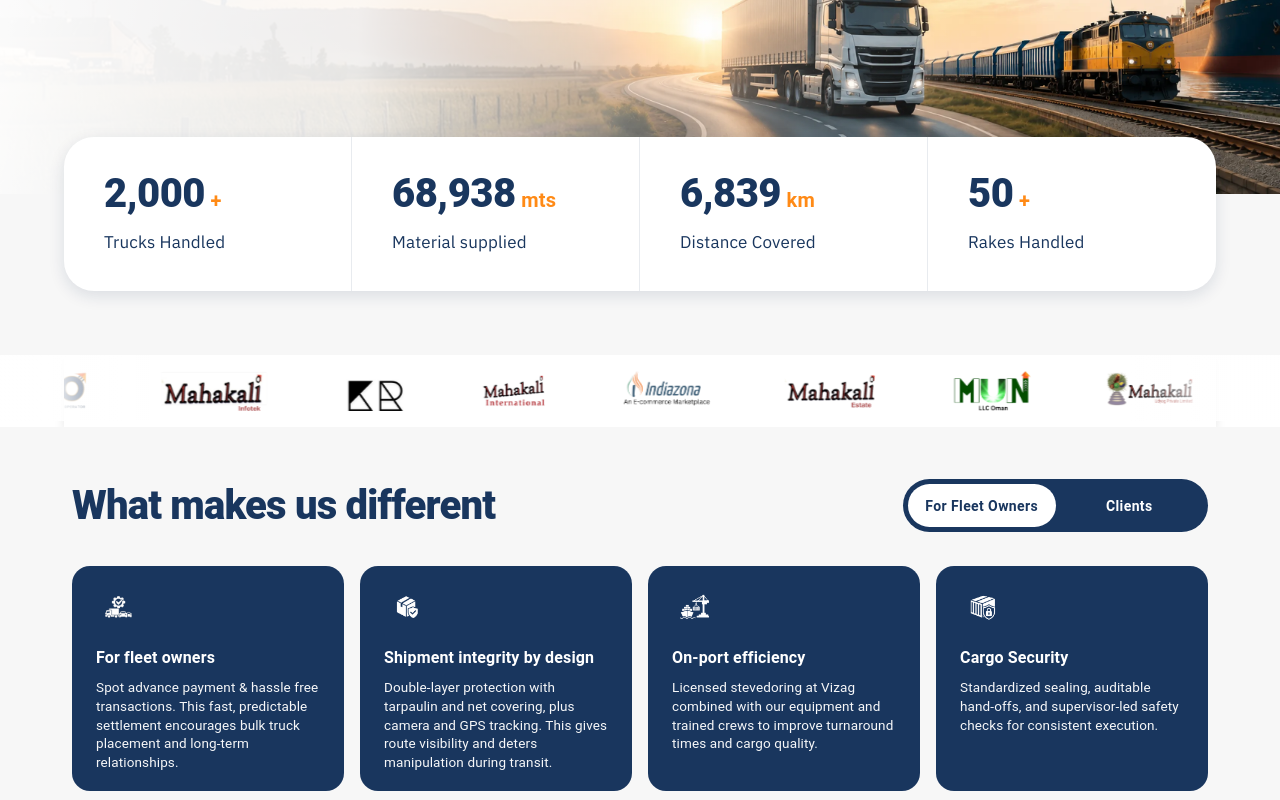
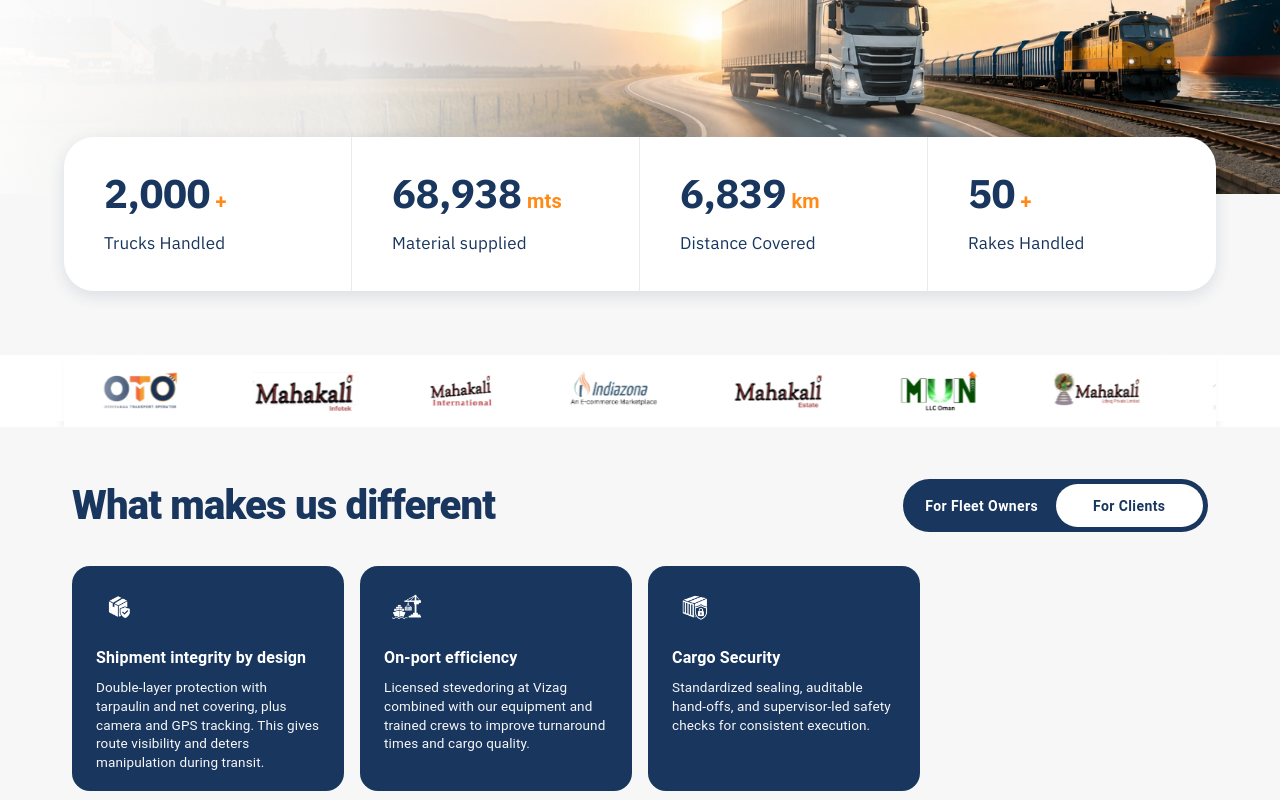
Before and after one commit to Mahakaliinfotek/oto, a React (Vite) app: page /home-page-v2 in a window 1280 px wide. Shown: the part 460-1260 px from the top of the page. Built offline with nearby package versions, Linux system fonts and the light colour scheme.

Commit message:
fixed animations

```diff
--- a/src/App.jsx
+++ b/src/App.jsx
@@ -19,8 +19,8 @@ function App() {
       <Route path="/story" element={<Story/>}/>
       <Route path="/about-us" element={<Story/>}/>
       <Route path="/" element={<HomePageLayout />}>
-        <Route path="/" element={<HomePage />} />
-        <Route path="home-page-v2" element={<HomePageV2 />} />
+        <Route path="/" element={<HomePageV2 />} />
+        <Route path="/home-page-v2" element={<HomePageV2 />} />
 
         <Route path="/legacy-leadership" element={<LegacyLeadershipPage/>} />
         <Route path="/sustainability" element={<Sustainability/>} />
--- /dev/null
+++ b/src/components/Animations/AnimatedCounter.jsx
@@ -0,0 +1,90 @@
+import { useEffect, useRef, useState } from "react";
+import { Box } from "@mui/material";
+import {
+  animate,
+  useInView,
+  useReducedMotion,
+} from "framer-motion";
+
+export default function AnimatedCounter({
+  value = 0,
+  duration = 2,
+  delay = 0,
+  once = true,
+  locale = "en-IN",
+  decimals = 0,
+  startValue = 0,
+  start = true,
+  sx = {},
+}) {
+  const counterRef = useRef(null);
+
+  const isInView = useInView(counterRef, {
+    once,
+    amount: 0.5,
+  });
+
+  const prefersReducedMotion = useReducedMotion();
+  const [displayValue, setDisplayValue] = useState(startValue);
+  const hasAnimatedRef = useRef(false);
+
+  const numericValue =
+    typeof value === "number"
+      ? value
+      : Number(String(value).replace(/,/g, ""));
+
+  useEffect(() => {
+    if (!start || !isInView) return;
+    if (!Number.isFinite(numericValue)) return;
+    if (once && hasAnimatedRef.current) return;
+
+    hasAnimatedRef.current = true;
+
+    if (prefersReducedMotion) {
+      setDisplayValue(numericValue);
+      return;
+    }
+
+    setDisplayValue(startValue);
+
+    const controls = animate(startValue, numericValue, {
+      duration,
+      delay,
+      ease: [0.22, 1, 0.36, 1],
+
+      onUpdate(latest) {
+        setDisplayValue(latest);
+      },
+    });
+
+    return () => controls.stop();
+  }, [
+    start,
+    isInView,
+    numericValue,
+    startValue,
+    duration,
+    delay,
+    once,
+    prefersReducedMotion,
+  ]);
+
+  const formattedValue = new Intl.NumberFormat(locale, {
+    minimumFractionDigits: decimals,
+    maximumFractionDigits: decimals,
+  }).format(displayValue);
+
+  return (
+    <Box
+      ref={counterRef}
+      component="span"
+      sx={{
+        display: "inline-block",
+        fontVariantNumeric: "tabular-nums",
+        ...sx,
+      }}
+    >
+      {formattedValue}
+    </Box>
+  );
+}
--- a/src/components/common/CompanyStrip.jsx
+++ b/src/components/common/CompanyStrip.jsx
@@ -22,7 +22,7 @@ export default function CompanyStrip({
         { logo: rse, link: "https://ransanenterprises.com/" },
         { logo: oto, link: "https://otovizag.com/" },
         { logo: mi, link: "https://mahakaliinfotek.com/" },
-        { logo: rp, link: "https://krishnaresource.com/" },
+        // { logo: rp, link: "https://krishnaresource.com/" },
         { logo: minter, link: "https://mahakaliinternational.com/" },
     ];
 
--- a/src/components/common/Footer.jsx
+++ b/src/components/common/Footer.jsx
@@ -66,12 +66,13 @@ export default function Footer() {
         <Box
             sx={{
                 width: "100%",
-                bgcolor: "#043D4E",
+                bgcolor: "#193B6C",
                 color: "#E2E2E2",
                 pt: 6,
                 pb: 3,
                 px: { xs: 3, md: 8 },
                 fontFamily: "Inter",
+                borderTop:"1px solid #4F6D78",
             }}
         >
             {/* TOP SECTION */}
@@ -81,6 +82,7 @@ export default function Footer() {
                     flexDirection: { xs: "column", md: "row" },
                     justifyContent: "space-between",
                     alignItems: "flex-start",
+
                     gap: 5,
                     mb: 4,
                 }}
--- a/src/components/common/HeaderV2.jsx
+++ b/src/components/common/HeaderV2.jsx
@@ -17,7 +17,7 @@ import PhoneRoundedIcon from "@mui/icons-material/PhoneRounded";
 const navigationItems = [
     {
         label: "Our Story",
-        path: "/our-story",
+        path: "/about-us",
         icon: GroupsRoundedIcon,
     },
     {
@@ -37,7 +37,7 @@ const navigationItems = [
     },
     {
         label: "Contact",
-        path: "/contact",
+        path: "/",
         icon: PhoneRoundedIcon,
     },
 ];
@@ -174,7 +174,7 @@ export default function HeaderV2() {
 
                         <Button
                             component={Link}
-                            to="/contact"
+                            to="#"
                             disableElevation
                             sx={{
                                 minWidth: 112,
--- a/src/components/homepagev2/CoreOfferingsSection.jsx
+++ b/src/components/homepagev2/CoreOfferingsSection.jsx
@@ -66,6 +66,7 @@ export default function CoreOfferingsSection() {
     return (
         <Box
             component="section"
+            id="core-offerings"
             sx={{
                 position: "relative",
                 bgcolor: "#1C3A65",
--- a/src/components/homepagev2/DifferenceSection.jsx
+++ b/src/components/homepagev2/DifferenceSection.jsx
@@ -11,6 +11,45 @@ const fleetOwnerCards = [
         desktopOrder: 1,
         mobileOrder: 2,
     },
+    // {
+    //     id: "shipment-integrity",
+    //     title: "Shipment integrity by design",
+    //     description:
+    //         "Double-layer protection with tarpaulin and net covering, plus camera and GPS tracking. This gives route visibility and deters manipulation during transit.",
+    //     icon: "/homePage/shipment.webp",
+    //     desktopOrder: 2,
+    //     mobileOrder: 3,
+    // },
+    // {
+    //     id: "port-efficiency",
+    //     title: "On-port efficiency",
+    //     description:
+    //         "Licensed stevedoring at Vizag combined with our equipment and trained crews to improve turnaround times and cargo quality.",
+    //     icon: "/homePage/port-efficiently.webp",
+    //     desktopOrder: 3,
+    //     mobileOrder: 4,
+    // },
+    // {
+    //     id: "cargo-security",
+    //     title: "Cargo Security",
+    //     description:
+    //         "Standardized sealing, auditable hand-offs, and supervisor-led safety checks for consistent execution.",
+    //     icon: "/homePage/cargo.webp",
+    //     desktopOrder: 4,
+    //     mobileOrder: 1,
+    // },
+];
+
+const clientCards = [
+    // {
+    //     id: "fleet-owners",
+    //     title: "For fleet owners",
+    //     description:
+    //         "Spot advance payment & hassle free transactions. This fast, predictable settlement encourages bulk truck placement and long-term relationships.",
+    //     icon: "/homePage/fleet-owner.webp",
+    //     desktopOrder: 1,
+    //     mobileOrder: 2,
+    // },
     {
         id: "shipment-integrity",
         title: "Shipment integrity by design",
@@ -40,47 +79,8 @@ const fleetOwnerCards = [
     },
 ];
 
-const clientCards = [
-    {
-        id: "client-reliability",
-        title: "Reliable cargo movement",
-        description:
-            "Structured coordination, disciplined execution, and clear operational visibility across every stage of cargo movement.",
-        icon: "/homePage/client-reliability.svg",
-        desktopOrder: 1,
-        mobileOrder: 1,
-    },
-    {
-        id: "client-safety",
-        title: "Safety-led operations",
-        description:
-            "Defined processes, trained teams, and regular checks help maintain operational safety and cargo integrity.",
-        icon: "/homePage/client-safety.svg",
-        desktopOrder: 2,
-        mobileOrder: 2,
-    },
-    {
-        id: "client-coordination",
-        title: "End-to-end coordination",
-        description:
-            "Road, rail, port, and equipment operations are aligned through a single coordinated logistics workflow.",
-        icon: "/homePage/client-coordination.svg",
-        desktopOrder: 3,
-        mobileOrder: 3,
-    },
-    {
-        id: "client-execution",
-        title: "Consistent execution",
-        description:
-            "Standardized operating methods help improve predictability, turnaround time, and service quality.",
-        icon: "/homePage/client-execution.svg",
-        desktopOrder: 4,
-        mobileOrder: 4,
-    },
-];
-
 export default function DifferenceSection() {
-    const [activeTab, setActiveTab] = useState("fleet");
+    const [activeTab, setActiveTab] = useState("clients");
 
     const cards = activeTab === "fleet" ? fleetOwnerCards : clientCards;
 
@@ -210,7 +210,7 @@ export default function DifferenceSection() {
                                 },
                             }}
                         >
-                            Clients
+                            For Clients
                         </Button>
                     </Box>
                 </Box>
--- a/src/components/homepagev2/HeroSection.jsx
+++ b/src/components/homepagev2/HeroSection.jsx
@@ -1,5 +1,7 @@
 import { Box, Button, Container, Typography } from "@mui/material";
 import RevealAnimation from "../Animations/RevealAnimation";
+import AnimatedCounter from "../Animations/AnimatedCounter";
+import { useState } from "react";
 
 const services = [
   {
@@ -18,23 +20,23 @@ const services = [
 
 const statistics = [
   {
-    value: "2,000",
+    value: 2000,
     suffix: "+",
     label: "Trucks Handled",
   },
   {
-    value: "68,938",
+    value: 68938,
     suffix: "mts",
     label: "Material supplied",
   },
   {
-    value: "6,839",
+    value: 6839,
     suffix: "km",
     label: "Distance Covered",
     mobileLabel: "Trucks Handled",
   },
   {
-    value: "50",
+    value: 50,
     suffix: "+",
     label: "Rakes Handled",
   },
@@ -43,9 +45,11 @@ const statistics = [
 export default function HeroSection() {
   const handleExploreServices = () => {
     document
-      .getElementById("services")
+      .getElementById("core-offerings")
       ?.scrollIntoView({ behavior: "smooth" });
   };
+
+  const [statisticsVisible, setStatisticsVisible] = useState(false);
 
   return (
     <Box
@@ -137,7 +141,7 @@ export default function HeroSection() {
             }}
           >
             <RevealAnimation
-              delay={0.2}
+              delay={0.4}
               duration={2}
             >
               <Box
@@ -261,7 +265,7 @@ export default function HeroSection() {
               </Typography>
             </RevealAnimation>
             <RevealAnimation
-              delay={0.4}
+              delay={0.8}
               duration={2}
             >
               <Box
@@ -427,7 +431,7 @@ export default function HeroSection() {
               </Box>
             </RevealAnimation>
             <RevealAnimation
-              delay={0.6}
+              delay={1.2}
               duration={2}
             >
               <Button
@@ -455,7 +459,7 @@ export default function HeroSection() {
                     xs: "14px",
                     md: "16px",
                   },
-                  fontWeight: {xs:400,md:700},
+                  fontWeight: { xs: 400, md: 700 },
                   textTransform: "none",
 
                   "&:hover": {
@@ -496,8 +500,9 @@ export default function HeroSection() {
         }}
       >
         <RevealAnimation
-          delay={0.8}
-          duration={2}
+          delay={1.4}
+          // duration={1}
+          onAnimationComplete={() => setStatisticsVisible(true)}
         >
           <Box
             sx={{
@@ -517,10 +522,6 @@ export default function HeroSection() {
             }}
           >
             {statistics.map((item, index) => (
-              <RevealAnimation
-                delay={0.8+(index*0.3)}
-                // duration={2}
-              >
               <Box
                 key={item.label}
                 sx={{
@@ -567,6 +568,7 @@ export default function HeroSection() {
                   }}
                 >
                   <Typography
+                    component="div"
                     sx={{
                       color: "#19365E",
                       fontSize: {
@@ -578,7 +580,12 @@ export default function HeroSection() {
                       letterSpacing: "-0.5px",
                     }}
                   >
-                      {item.value}
+                    <AnimatedCounter
+                      value={item.value}
+                      duration={2}
+                      delay={index * 0.15}
+                      start={statisticsVisible}
+                    />
                   </Typography>
 
                   <Typography
@@ -637,7 +644,6 @@ export default function HeroSection() {
                   </Box>
                 </Typography>
               </Box>
-              </RevealAnimation>
             ))}
           </Box>
         </RevealAnimation>
```
Lines whose indentation alone changed are shown as unchanged.
